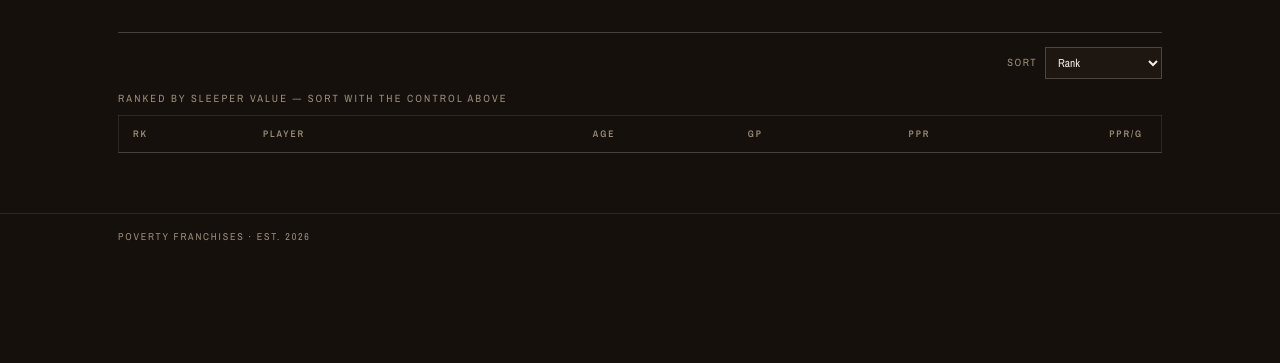
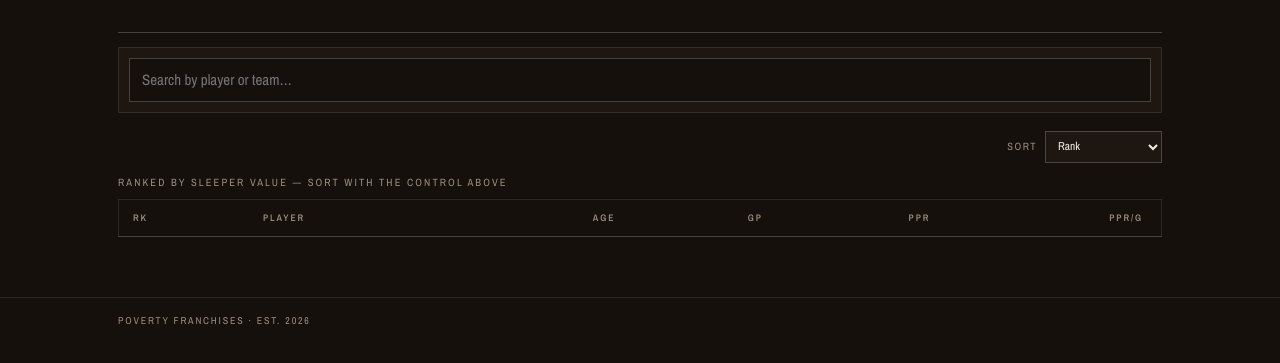
Before and after one commit to xpoes123/poverty-football, a FastAPI app: template templates/board.html in a window 1280 px wide. Shown: the part 49-412 px from the top of the page. Run offline with FastAPI, Linux system fonts and the light colour scheme; the template is opened without the code that fills it, so the values that code supplies are empty; parts of the project's set-up code (start-up, migrations or seed data) failed here and were passed over.

Commit message:
Players: add a search bar filtering by player name, team abbr, or full team name (client-side, instant)

```diff
--- a/static/css/poverty.css
+++ b/static/css/poverty.css
@@ -349,6 +349,7 @@ a.slot:hover .slot__name{color:var(--gold-bright)}
 .search-panel{border:1px solid var(--rule);background:var(--surface);padding:10px;margin-bottom:18px}
 .search-panel input{width:100%;background:var(--espresso);border:1px solid var(--rule-strong);color:var(--bone);padding:10px 12px;font:inherit}
 .search-panel input:focus,.search-panel input:focus-visible,.sort-select select:focus,.sort-select select:focus-visible{outline:none;border-color:var(--gold);box-shadow:0 0 0 1px var(--gold-dim)}
+.empty-note{padding:20px 4px;color:var(--muted);font-size:13px;letter-spacing:.04em}
 .nav__link:focus-visible,.chip:focus-visible,.btn:focus-visible,a.team-link:focus-visible,.bet-link:focus-visible{outline:2px solid var(--gold);outline-offset:2px}
 .search-results{list-style:none;margin:8px 0 0;padding:0}
 .search-results li a{display:flex;justify-content:space-between;gap:12px;padding:9px 6px;border-bottom:1px solid var(--rule);color:var(--bone)}
--- a/templates/board.html
+++ b/templates/board.html
@@ -13,6 +13,11 @@
       {% for t in subtabs %}<a class="subtab{{ ' on' if t.current }}" href="{{ t.href }}"{% if t.current %} aria-current="page"{% endif %}>{{ t.label }}</a>{% endfor %}
     </nav>
     {% endif %}
+
+    <div class="search-panel board-search">
+      <input type="search" id="playersearch" placeholder="Search by player or team…"
+             autocomplete="off" aria-label="Search players by name or team">
+    </div>
 
     <div class="board-controls">
       <nav aria-label="Filter by position">
@@ -49,7 +54,7 @@
       </thead>
       <tbody>
         {% for pl in players %}
-          <tr>
+          <tr data-search="{{ pl.search }}">
             <td class="cell-rank" data-sort="{{ pl.rank }}">{{ pl.rank }}</td>
             <td class="cell-team" data-sort="{{ pl.name }}"><a class="team-link" href="/player/{{ pl.pid }}">{% if pl.img %}<img class="player-face" src="{{ pl.img }}" alt="" loading="lazy" onerror="this.onerror=null;this.src='/static/default-team.svg'">{% endif %}<span class="entity__text"><span class="team-name">{{ pl.name }}</span><span class="team-owner">{{ pl.pos }} · {{ pl.team }}</span></span></a></td>
             <td data-label="Age" data-sort="{{ pl.age_n }}">{{ pl.age }}</td>
@@ -88,6 +93,25 @@
     const [idx, dir] = sel.value.split(':').map(Number);
     sortBy(idx, dir);
   });
+
+  const search = document.getElementById('playersearch');
+  if (search) {
+    const empty = document.createElement('p');
+    empty.className = 'empty-note';
+    empty.hidden = true;
+    empty.textContent = 'No players match that search.';
+    table.parentElement.appendChild(empty);
+    search.addEventListener('input', () => {
+      const q = search.value.trim().toLowerCase();
+      let shown = 0;
+      for (const row of tbody.rows) {
+        const hit = !q || (row.dataset.search || '').includes(q);
+        row.style.display = hit ? '' : 'none';  // inline beats the .ledger tr display rule
+        if (hit) shown++;
+      }
+      empty.hidden = shown > 0;
+    });
+  }
 })();
 </script>
 {% endblock %}
```
Also changed, not shown: views.py (+18 -1 lines).
